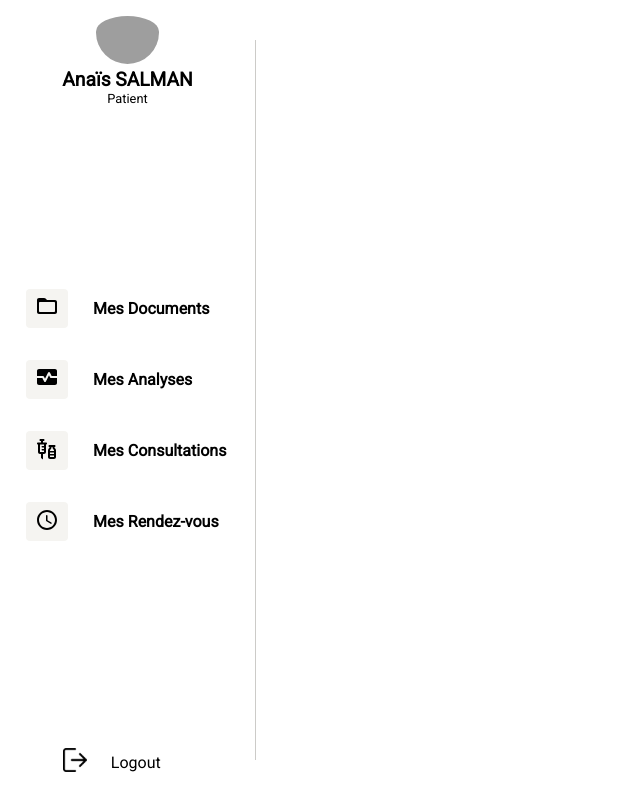
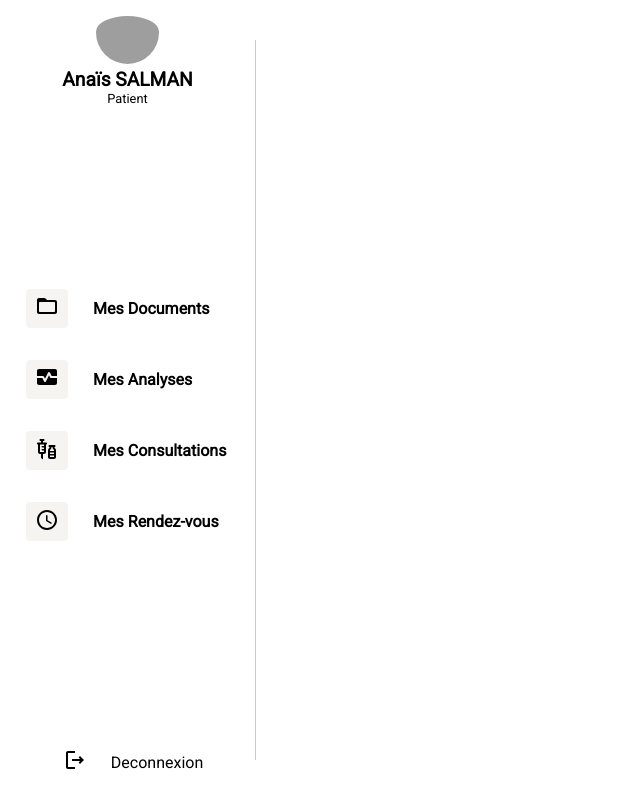
Before and after one commit to SkinSight-M2A-Groupe2/Frontend, a React (Create React App) app: page / in a window 1280 px wide. Shown: the whole page, without its empty margins (0-640 px from the left). Built offline with nearby package versions, Linux system fonts and the light colour scheme; grey boxes are pictures that could not be loaded.

Commit message:
Desconnection option

```diff
--- a/src/components/common/SideBar/userOptions/UserOptions.scss
+++ b/src/components/common/SideBar/userOptions/UserOptions.scss
@@ -0,0 +1,6 @@
+@import "src/styles/main.scss";
+
+.userOptions_main:hover {
+    cursor: pointer;
+    background-color: $primary_1;
+}
--- a/src/components/common/SideBar/userOptions/UserOptions.tsx
+++ b/src/components/common/SideBar/userOptions/UserOptions.tsx
@@ -1,11 +1,11 @@
 import './UserOptions.scss';
 import UserOption from './userOption/UserOption';
-
+import LogoutOutlinedIcon from '@mui/icons-material/LogoutOutlined';
 
 export default function UserOptions() {
     return (
         <div className='userOptions_main'>
-            <UserOption />
+            <UserOption userOptionName="Deconnexion" userOptionIcon={<LogoutOutlinedIcon />} />
         </div>
     );
 };
--- a/src/components/common/SideBar/userOptions/userOption/UserOption.tsx
+++ b/src/components/common/SideBar/userOptions/userOption/UserOption.tsx
@@ -1,12 +1,12 @@
 import './UserOption.scss';
 
-export default function UserOption() {
+export default function UserOption(props: any) {
     return (
         <div className='userOption_main'>
             <div className="userOption_icon_bg">
-                <img src={require('src/assets/icons/logout.png')} alt="setting icon" className='userOption_icon' />
+                {props.userOptionIcon}
             </div>
-            <div className="userOption_name">Logout</div>
+            <div className="userOption_name">{props.userOptionName}</div>
         </div>
     );
 };
```
Also changed, not shown: src/assets/icons/file.png (deleted), src/assets/icons/logout.png (deleted).
